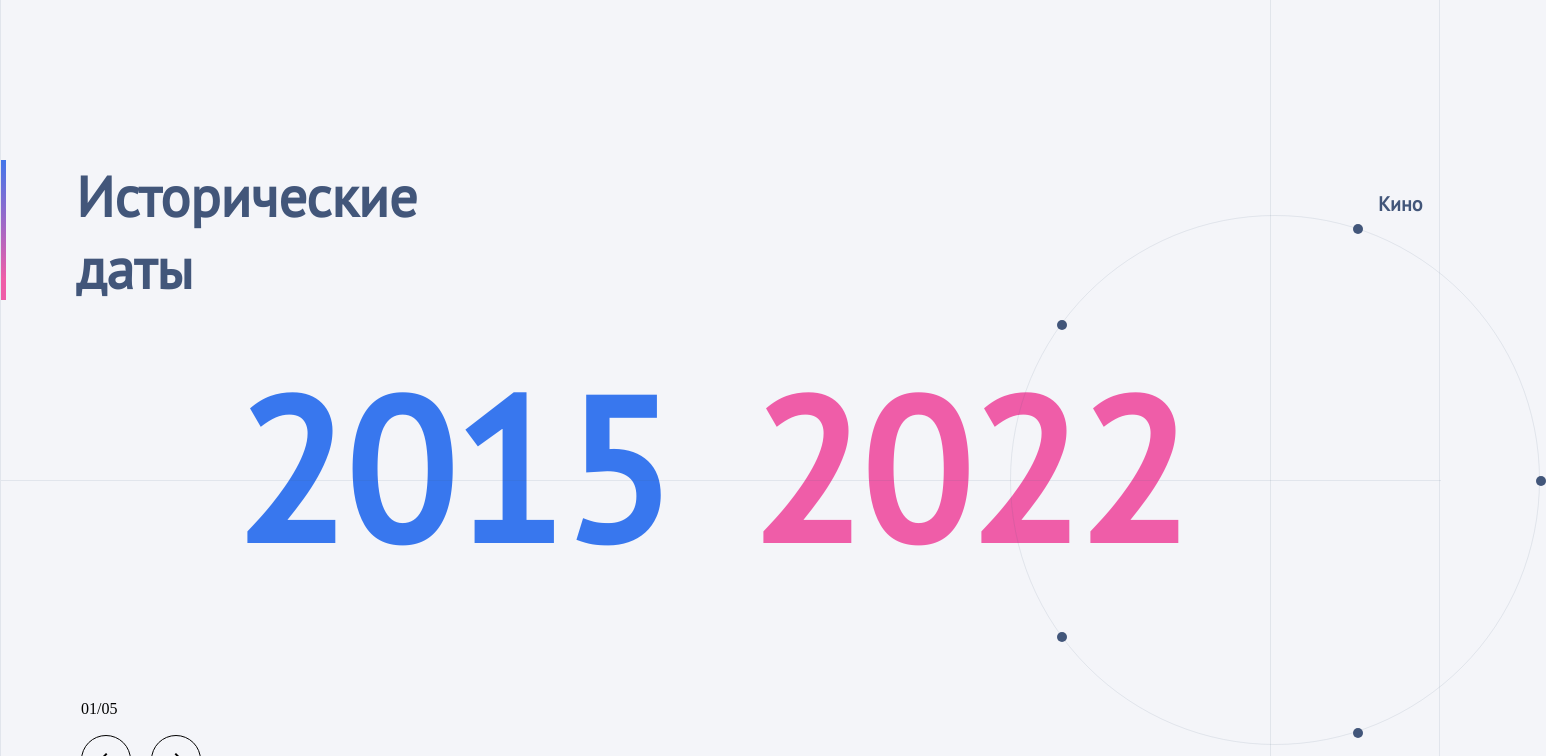
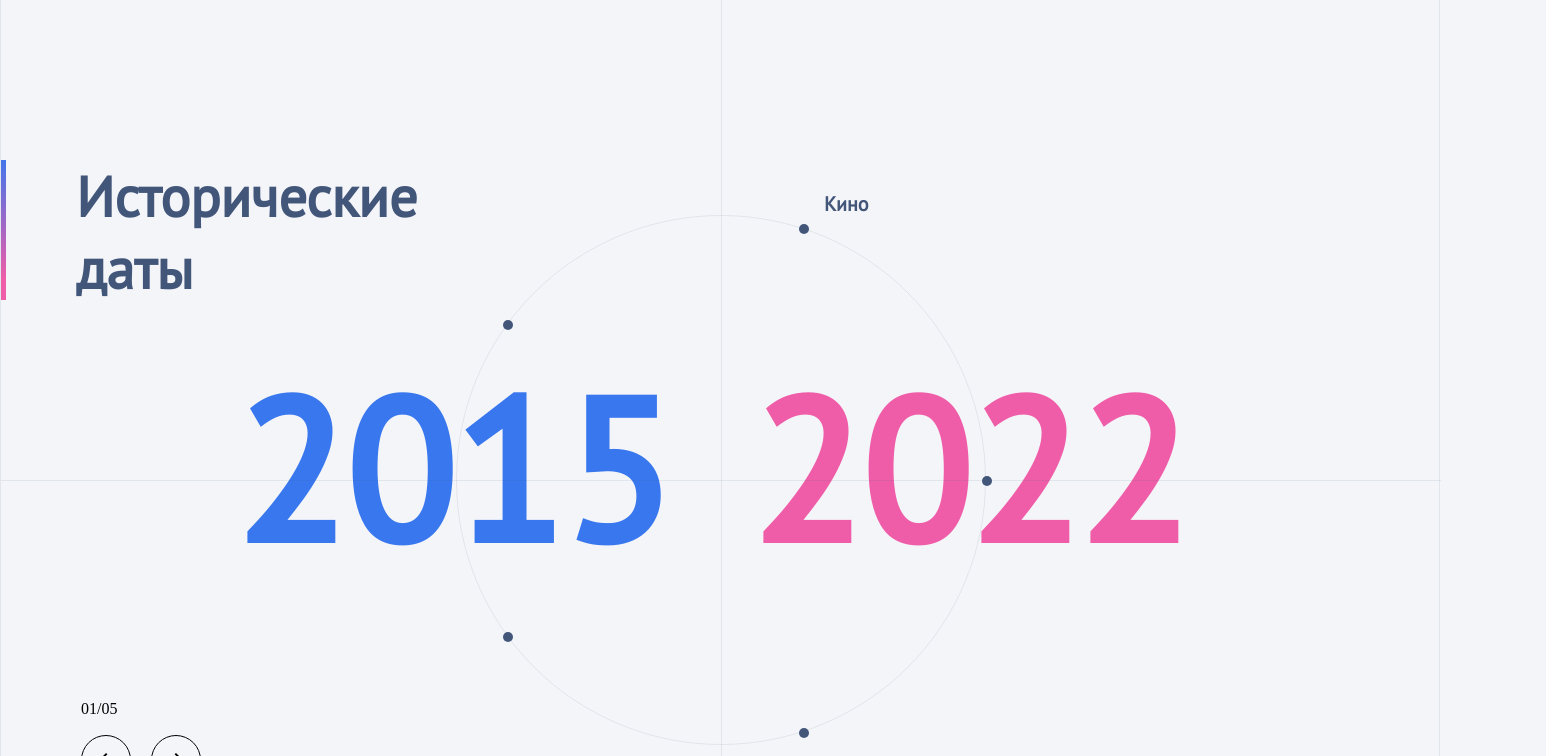
Before and after one commit to Maloilal/SliderTask, a React app: page / in a window 1280 px wide. Shown: the top 756 px of the page, 1546 px wide, since content can reach past the window. Built offline with nearby package versions, Linux system fonts and the light colour scheme.

Commit message:
Fixed style

```diff
--- a/src/components/SliderStyle.tsx
+++ b/src/components/SliderStyle.tsx
@@ -7,6 +7,7 @@ export const GlobalStyle = createGlobalStyle`
   }`;
 
 export const Wrapper = styled.section`
+  position: relative;
   width: 1440px;
   border: 1px solid rgba(66, 86, 122, 0.1);
   margin: auto;
@@ -110,7 +111,7 @@ export const SwiperWrapper = styled.div`
 
 export const VerticalVector = styled.div`
   position: absolute;
-  left: 1270px;
+  left: 720px;
   top: 0;
   z-index: 101px;
   width: 1px;
@@ -128,7 +129,7 @@ export const MiddleVector = styled.div`
 
 export const MiddleCircle = styled.div`
   position: absolute;
-  left: 1010px;
+  left: 455px;
   top: 215px;
   z-index: 105;
   width: 530px;
--- a/src/index.tsx
+++ b/src/index.tsx
@@ -97,7 +97,11 @@ const App: React.FC = () => {
       ),
     ]),
   ];
-  return <Slider title="Исторические даты" slides={slides} />;
+  return (
+    <>
+      <Slider title="Исторические даты" slides={slides} />;
+    </>
+  );
 };
 
 const root = ReactDOM.createRoot(document.getElementById("root")!);
```
